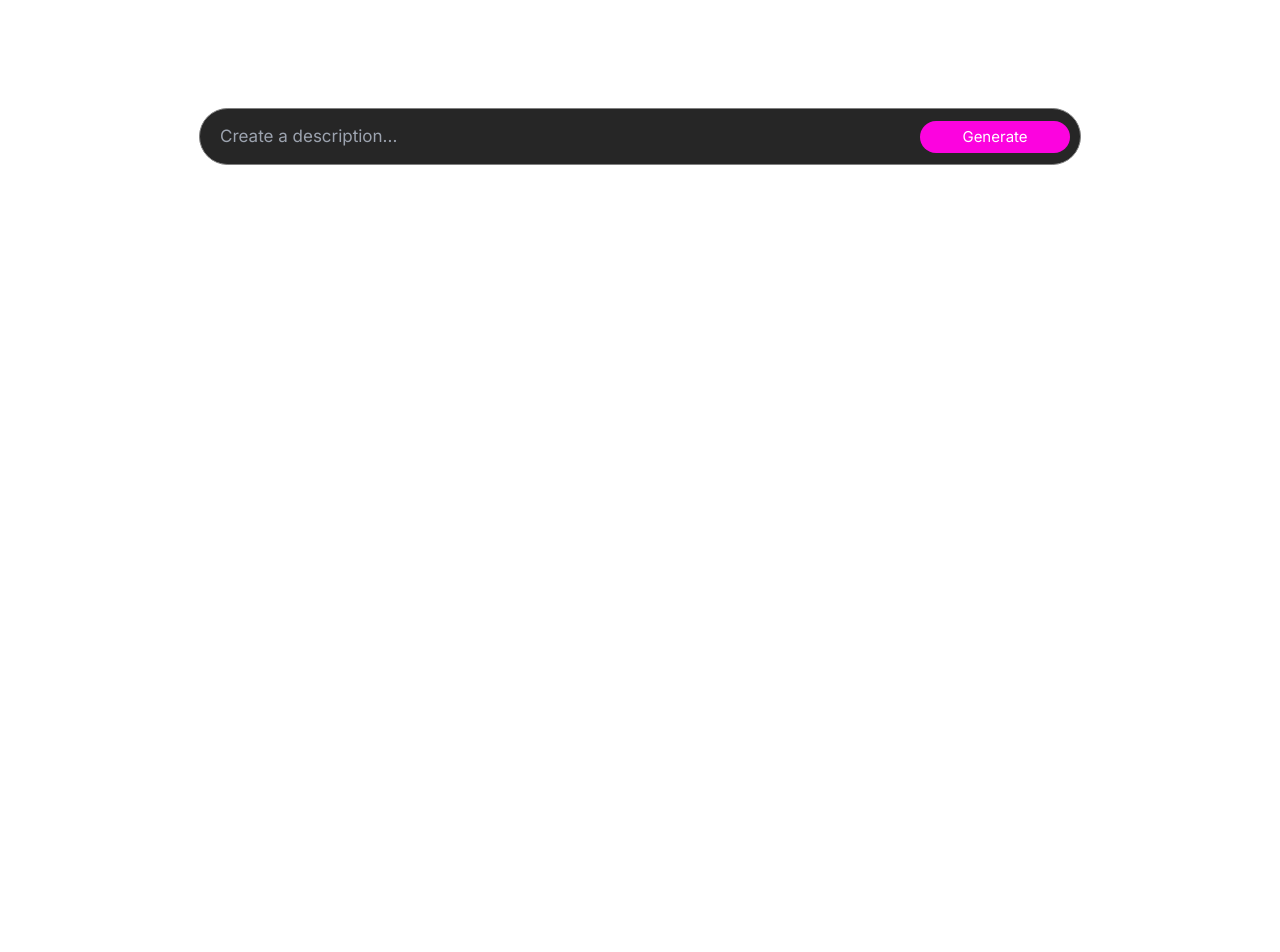
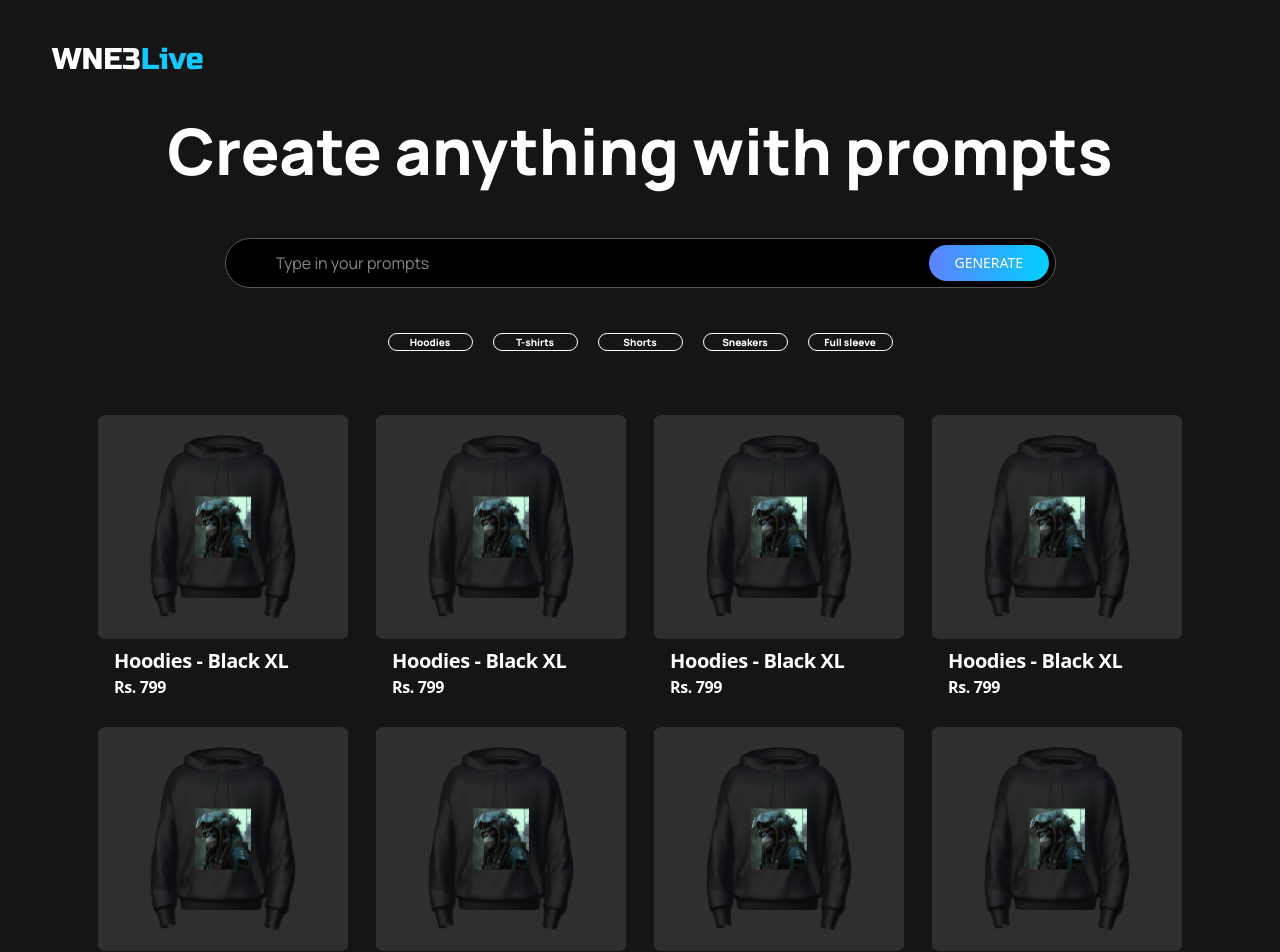
Before and after one commit to Mayank-Jain-1/WNE3-Live, a React (Vite) app in the folder 3rev_frontend/: page /prompt in a window 1280 px wide. Shown: the top 952 px of the page. Before the commit the page ends 810 px from the top, so only its background shows below. Built offline with nearby package versions, Linux system fonts and the light colour scheme.

Commit message:
Prompt page complete

```diff
--- a/3rev_frontend/src/components/AIprompt.jsx
+++ b/3rev_frontend/src/components/AIprompt.jsx
@@ -1,118 +1,227 @@
-import { useState, useEffect , } from 'react';
-import React from 'react'
-import './aiprompt.css'
-import useImageStore from './imagestore';
-import shirtimg from '../assets/men-black-plain-t-shirt-500x500.jpg'
-import { useNavigate } from "react-router-dom";
-import { Buffer } from 'buffer';
-import axios from 'axios';
-const AIprompt = (props) => {
-  const [description, setDescription] = useState("")
-  const [image, setImage] = useState(null)
-  const [message, setMessage] = useState("")
-  const [isWaiting, setIsWaiting] = useState(false)
+import { useState } from "react";
+import { Link } from "react-router-dom";
+import PromptCard from "./prompts/PromptCard";
 
+const AIprompt = () => {
+	const [types, setTypes] = useState({
+		Hoodies: false,
+		"T-shirts": false,
+		Shorts: false,
+		Sneakers: false,
+		"Full sleeve": false,
+	});
 
+	const [prompt, setPrompt] = useState("");
 
-  const handleClick = () => {
+	return (
+		<div className="bg-[#151515] min-h-screen w-full">
+			{/* Navbar */}
+			<nav className="flex justify-between items-center  space-x-6 px-[18px] py-[37px] md:px-12 xl:px-[52px]">
+				<Link
+					to={"/"}
+					className="font-Russo text-white text-[23px] md:text-[30px] none"
+				>
+					WNE3<span className="text-Aqua">Live</span>
+				</Link>
+			</nav>
 
-    props.onImageChange("https://i0.wp.com/coolhunting.com/wp-content/uploads/2022/09/f956de51bf9bc6123a8b2f4120fd8566aa9f295f_w1152_h0_fS.png?fit=1152%2C1152&ssl=1")
- }
+			<div className="flex flex-col items-center text-white w-full px-5 sm:px-9 md:px-12">
+				<h1 className="font-Manrope  text-3xl sm:text-5xl lg:text-[64px] font-extrabold ">
+					Create anything with prompts
+				</h1>
+				<div className="max-w-[831px] w-full flex items-center mt-[55px] mb-[45px] bg-black h-[50px] px-[6px] py-[6px] rounded-[30px] border border-[#595959] ">
+					<input
+						type="text"
+						className="w-full mx-[44px] bg-transparent focus:outline-none font-Manrope placeholder:text-[#868686]"
+						placeholder="Type in your prompts"
+						value={prompt}
+						onChange={(e) => setPrompt(e.target.value)}
+					/>
+					<button className="w-40 bg-gradient-to-r from-[#5E81FF] to-[#00D1FF] h-full rounded-[20px] text-sm">
+						GENERATE
+					</button>
+				</div>
 
+				{/* Filters  */}
+				<div className="w-full flex justify-center">
+					<div className="gap-5 flex flex-wrap justify-around">
+						{Object.keys(types).map((type, index) => {
+							return (
+								<button
+									onClick={() => {
+										setTypes({ ...types, [type]: !types[type] });
+									}}
+									className={`${
+										types[type]
+											? "text-black bg-white"
+											: "text-white bg-transparent"
+									} w-[85px] h-[18px] rounded-[10px] font-Manrope font-extrabold border border-white text-[10px] shrink-0  no-scrollbar`}
+								>
+									{type}
+								</button>
+							);
+						})}
+					</div>
+				</div>
 
+				{/* Models */}
+				<div className="grid grid-cols-1 sm:grid-cols-2 lg:grid-cols-4 gap-7 my-16">
+					<PromptCard
+						bgImage={"/images/hoodie.png"}
+						image={""}
+						title={"Hoodies - Black XL"}
+						price={799}
+					/>
+					<PromptCard
+						bgImage={"/images/hoodie.png"}
+						image={""}
+						title={"Hoodies - Black XL"}
+						price={799}
+					/>
+					<PromptCard
+						bgImage={"/images/hoodie.png"}
+						image={""}
+						title={"Hoodies - Black XL"}
+						price={799}
+					/>
+					<PromptCard
+						bgImage={"/images/hoodie.png"}
+						image={""}
+						title={"Hoodies - Black XL"}
+						price={799}
+					/>
+					<PromptCard
+						bgImage={"/images/hoodie.png"}
+						image={""}
+						title={"Hoodies - Black XL"}
+						price={799}
+					/>
+					<PromptCard
+						bgImage={"/images/hoodie.png"}
+						image={""}
+						title={"Hoodies - Black XL"}
+						price={799}
+					/>
+					<PromptCard
+						bgImage={"/images/hoodie.png"}
+						image={""}
+						title={"Hoodies - Black XL"}
+						price={799}
+					/>
+					<PromptCard
+						bgImage={"/images/hoodie.png"}
+						image={""}
+						title={"Hoodies - Black XL"}
+						price={799}
+					/>
+				</div>
+			</div>
+		</div>
+	);
+};
 
+export default AIprompt;
 
-  const submitHandler = async (e) => {
-    e.preventDefault()
+// import { useState, useEffect , } from 'react';
+// import React from 'react'
+// import './aiprompt.css'
+// import useImageStore from './imagestore';
+// import shirtimg from '../assets/men-black-plain-t-shirt-500x500.jpg'
+// import { useNavigate } from "react-router-dom";
+// import { Buffer } from 'buffer';
+// import axios from 'axios';
+// const AIprompt = (props) => {
+//   const [description, setDescription] = useState("")
+//   const [image, setImage] = useState(null)
+//   const [message, setMessage] = useState("")
+//   const [isWaiting, setIsWaiting] = useState(false)
 
-    if ( description === "") {
-      window.alert("Please provide a name and description")
-      return
-    }
+//   const handleClick = () => {
 
-    setIsWaiting(true)
+//     props.onImageChange("https://i0.wp.com/coolhunting.com/wp-content/uploads/2022/09/f956de51bf9bc6123a8b2f4120fd8566aa9f295f_w1152_h0_fS.png?fit=1152%2C1152&ssl=1")
+//  }
 
-    // Call AI API to generate a image based on description
-    const imageData = await createImage()
+//   const submitHandler = async (e) => {
+//     e.preventDefault()
 
-    setIsWaiting(false)
-    setMessage("")
+//     if ( description === "") {
+//       window.alert("Please provide a name and description")
+//       return
+//     }
 
+//     setIsWaiting(true)
 
-  }
+//     // Call AI API to generate a image based on description
+//     const imageData = await createImage()
 
-  const createImage = async () => {
-    setMessage("Generating Image...")
+//     setIsWaiting(false)
+//     setMessage("")
 
-    // You can replace this with different model API's
-    const URL = `https://api-inference.huggingface.co/models/prompthero/openjourney-v4`
+//   }
 
+//   const createImage = async () => {
+//     setMessage("Generating Image...")
 
-    // Send the request
-    const response = await axios({
-      url: URL,
-      method: 'POST',
-      headers: {
-        Authorization: `Bearer ${import.meta.env.VITE_APP_HUGGING_FACE_API_KEY}`,
-        Accept: 'application/json',
-        'Content-Type': 'application/json',
-      },
-      data: JSON.stringify({
-        inputs: description, options: { wait_for_model: true },
-      }),
-      responseType: 'arraybuffer',
-    })
+//     // You can replace this with different model API's
+//     const URL = `https://api-inference.huggingface.co/models/prompthero/openjourney-v4`
 
-    const type = response.headers['content-type']
-    const data = response.data
+//     // Send the request
+//     const response = await axios({
+//       url: URL,
+//       method: 'POST',
+//       headers: {
+//         Authorization: `Bearer ${import.meta.env.VITE_APP_HUGGING_FACE_API_KEY}`,
+//         Accept: 'application/json',
+//         'Content-Type': 'application/json',
+//       },
+//       data: JSON.stringify({
+//         inputs: description, options: { wait_for_model: true },
+//       }),
+//       responseType: 'arraybuffer',
+//     })
 
-    const base64data = Buffer.from(data).toString('base64')
-    const img = `data:${type};base64,` + base64data // <-- This is so we can render it on the page
-    setImage(img)
+//     const type = response.headers['content-type']
+//     const data = response.data
 
+//     const base64data = Buffer.from(data).toString('base64')
+//     const img = `data:${type};base64,` + base64data // <-- This is so we can render it on the page
+//     setImage(img)
 
+//     return data
+//   }
 
+//   return (
+//     <div className='aiprompt'>
+//       <h1>Create anything with prompts </h1>
+//       <form onSubmit={submitHandler} >
+//         <div className='input_field'>
+//         <input className='input1' type="text" placeholder="Create a description..." onChange={(e) => setDescription(e.target.value)} />
+//           <input className='input2' type="submit" value="Generate"  />
+//         </div>
 
+//         </form>
+//         <div className="image">
+//           {!isWaiting && image ? (
 
+//             <><div className="div">
+//             <img className="back" src={shirtimg} alt="" />
+//             <div className="ai_image">
+//               <img width={200} height={200} src={image} alt="AI generated image" />
+//             </div>
+//           </div>
+//           <div>
+//              <a href="/prompt/checkout"><button onClick={handleClick}>Proceed to checkout</button></a>
+//             </div></>
+//           ) : isWaiting ? (
+//             <div className="image__placeholder">
+//               <div className="lds-ripple"><div></div><div></div></div>
+//             </div>
+//           ) : (
+//             <></>
+//           )}
+//         </div>
+//     </div>
+//   )
+// }
 
-    return data
-  }
-
-
-
-
-  return (
-    <div className='aiprompt'>
-      <h1>Create anything with prompts </h1>
-      <form onSubmit={submitHandler} >
-        <div className='input_field'>
-        <input className='input1' type="text" placeholder="Create a description..." onChange={(e) => setDescription(e.target.value)} />
-          <input className='input2' type="submit" value="Generate"  />
-        </div>
-
-        </form>
-        <div className="image">
-          {!isWaiting && image ? (
-
-            <><div className="div">
-            <img className="back" src={shirtimg} alt="" />
-            <div className="ai_image">
-              <img width={200} height={200} src={image} alt="AI generated image" />
-            </div>
-          </div>
-          <div>
-             <a href="/prompt/checkout"><button onClick={handleClick}>Proceed to checkout</button></a>
-            </div></>
-          ) : isWaiting ? (
-            <div className="image__placeholder">
-              <div className="lds-ripple"><div></div><div></div></div>
-            </div>
-          ) : (
-            <></>
-          )}
-        </div>
-    </div>
-  )
-}
-
-export default AIprompt
+// export default AIprompt
--- a/3rev_frontend/src/components/Home.jsx
+++ b/3rev_frontend/src/components/Home.jsx
@@ -1,5 +1,4 @@
 import React from "react";
-import "./home.css";
 import bgimage from "../assets/grid_0.webp";
 import linkedin from "../assets/icons8-linkedin-circled-48.png";
 import instagram from "../assets/icons8-instagram-48.png";
--- /dev/null
+++ b/3rev_frontend/src/components/prompts/PromptCard.jsx
@@ -0,0 +1,26 @@
+import React from "react";
+
+const PromptCard = ({ className, image, bgImage, title, price }) => {
+	return (
+		<div className="">
+			<div className="relative w-[250px] h-56 mb-2">
+				<img
+					src={bgImage}
+					alt=""
+					className="absolute left-0 top-0 w-full h-full object-cover"
+				/>
+				<img
+					src={image || "/images/defaultprompt.png"}
+					alt=""
+					className="absolute z-10 left-1/2 top-1/2 w-[56px] h-[61px] -translate-x-1/2 -translate-y-1/2"
+				/>
+			</div>
+			<div className="text-start px-4  text-Manrope font-semibold tracking-[-0.4px]">
+				<h1 className="text-xl">{title}</h1>
+				<p >Rs. {price}</p>
+			</div>
+		</div>
+	);
+};
+
+export default PromptCard;
--- a/3rev_frontend/src/index.css
+++ b/3rev_frontend/src/index.css
@@ -3,7 +3,22 @@
 @tailwind components;
 @tailwind utilities;
 
-:root {
+@layer utilities {
+  @variants responsive {
+    /* Hide scrollbar for Chrome, Safari and Opera */
+    .no-scrollbar::-webkit-scrollbar {
+        display: none;
+    }
+
+    /* Hide scrollbar for IE, Edge and Firefox */
+    .no-scrollbar {
+        -ms-overflow-style: none;  /* IE and Edge */
+        scrollbar-width: none;  /* Firefox */
+    }
+  }
+}
+
+/* :root {
   font-family: Inter, system-ui, Avenir, Helvetica, Arial, sans-serif;
   line-height: 1.5;
   font-weight: 400;
@@ -29,9 +44,9 @@ a:hover {
 
 body {
   margin: 0;
-
+  background: #000;
   place-items: center;
   width: 100vw;
   max-width:100%;
   max-height: 100vh;
-}
+} */
```
Also changed, not shown: 3rev_frontend/jsconfig.json (added, +9 -0 lines), 3rev_frontend/src/components/home.css (deleted, +0 -102 lines), 3rev_frontend/public/images/defaultprompt.png (added), 3rev_frontend/public/images/hoodie.png (added).
